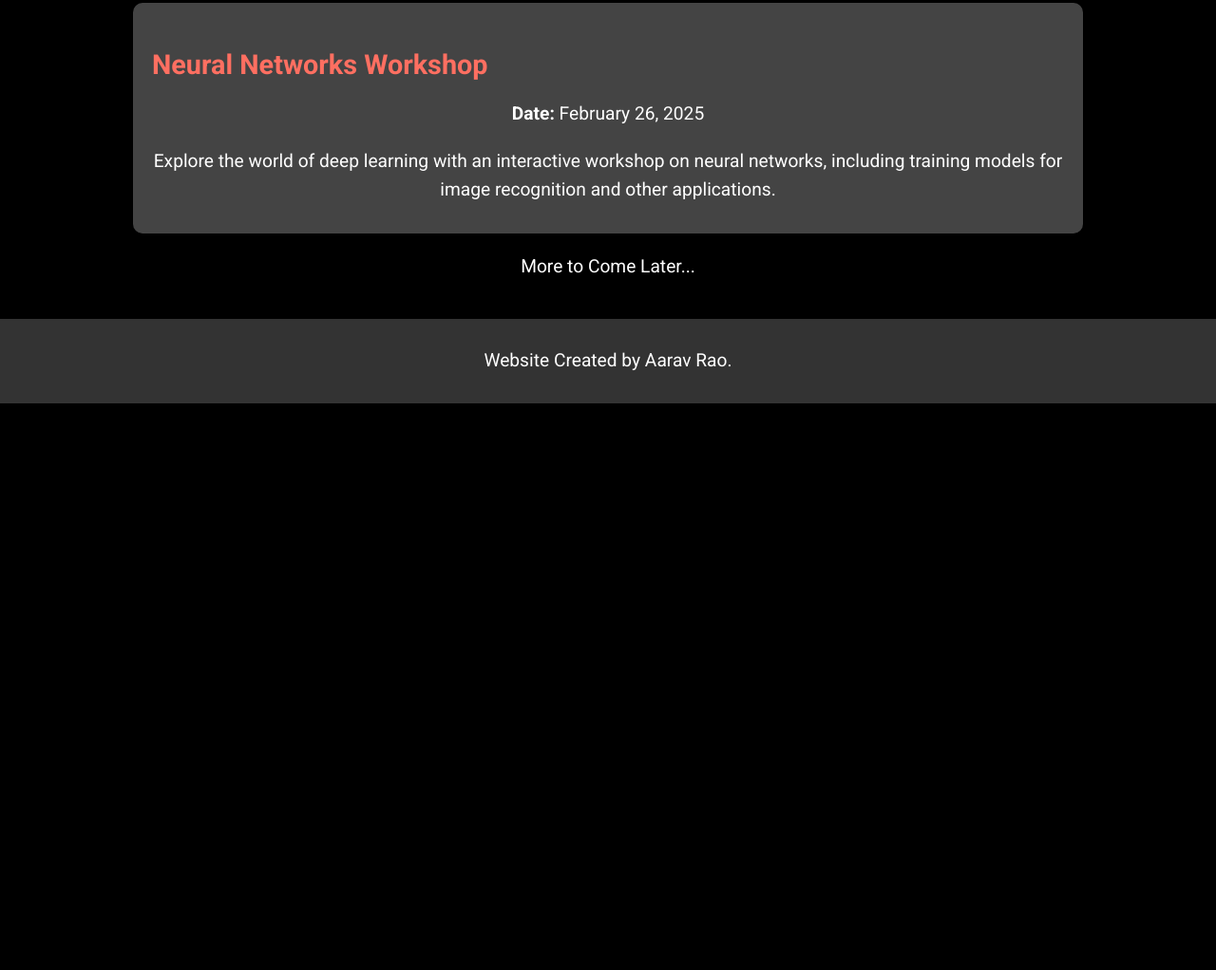
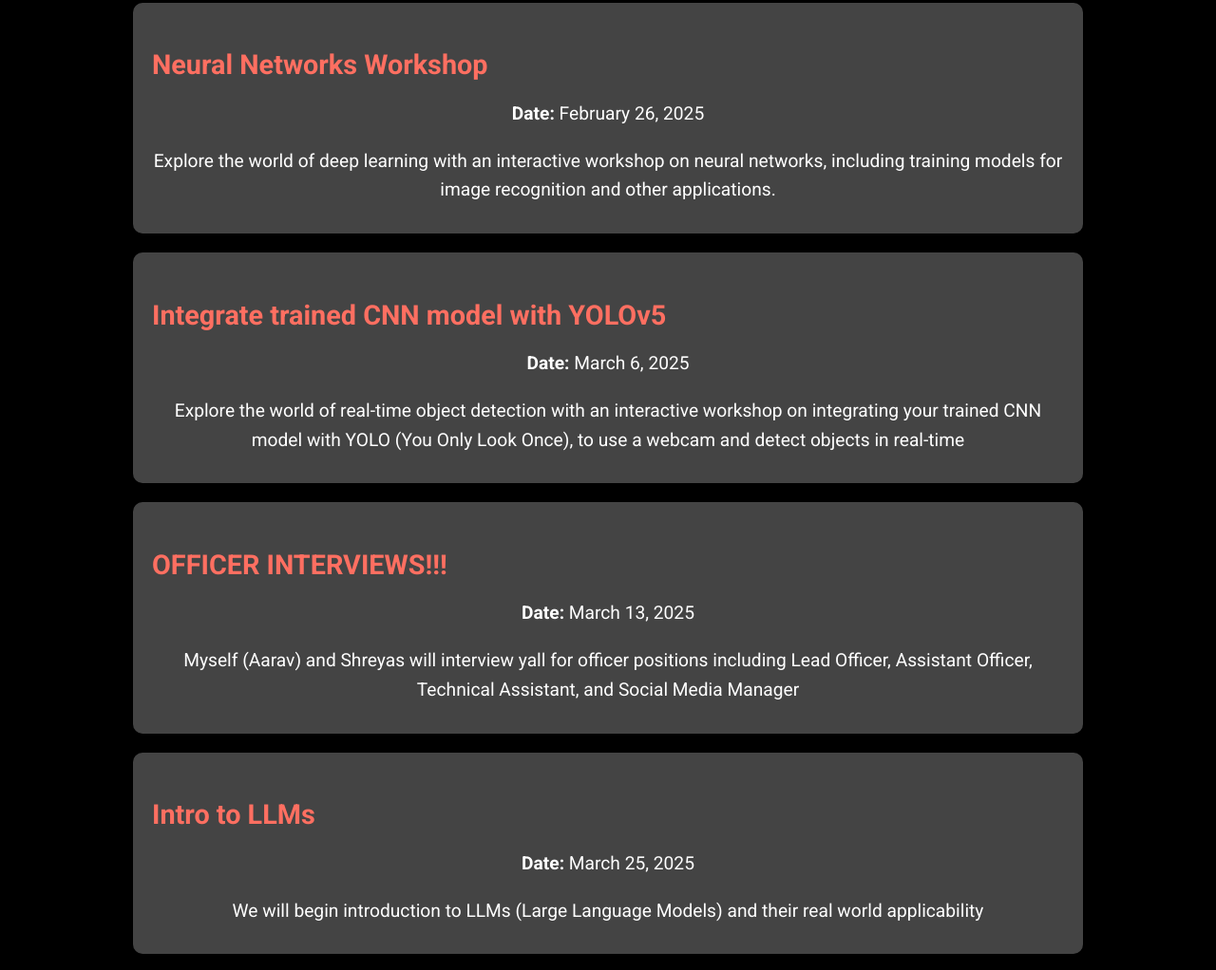
Before and after one commit to aaravrao12/Machine-Learning-Club-Website, a plain HTML site: page events.html in a window 1280 px wide. Shown: the part 728-1750 px from the top of the page at 95% size. Before the commit the page ends 1153 px from the top, so only its background shows below. Drawn offline with Linux system fonts and the light colour scheme.

Commit message:
Update events.html

```diff
--- a/events.html
+++ b/events.html
@@ -134,6 +134,27 @@
             <p><strong>Date:</strong> February 26, 2025</p>
             <p>Explore the world of deep learning with an interactive workshop on neural networks, including training models for image recognition and other applications.</p>
         </section>
+
+        <!-- Event 4 -->
+        <section class="event-card">
+            <h3>Integrate trained CNN model with YOLOv5</h3>
+            <p><strong>Date:</strong> March 6, 2025</p>
+            <p>Explore the world of real-time object detection with an interactive workshop on integrating your trained CNN model with YOLO (You Only Look Once), to use a webcam and detect objects in real-time</p>
+        </section>
+
+         <!-- Event 5 -->
+         <section class="event-card">
+            <h3>OFFICER INTERVIEWS!!!</h3>
+            <p><strong>Date:</strong> March 13, 2025</p>
+            <p>Myself (Aarav) and Shreyas will interview yall for officer positions including Lead Officer, Assistant Officer, Technical Assistant, and Social Media Manager</p>
+        </section>
+
+        <!-- Event 6 -->
+        <section class="event-card">
+            <h3>Intro to LLMs</h3>
+            <p><strong>Date:</strong> March 25, 2025</p>
+            <p>We will begin introduction to LLMs (Large Language Models) and their real world applicability</p>
+        </section>
         <p>More to Come Later...</p>
     </div>
 
```
